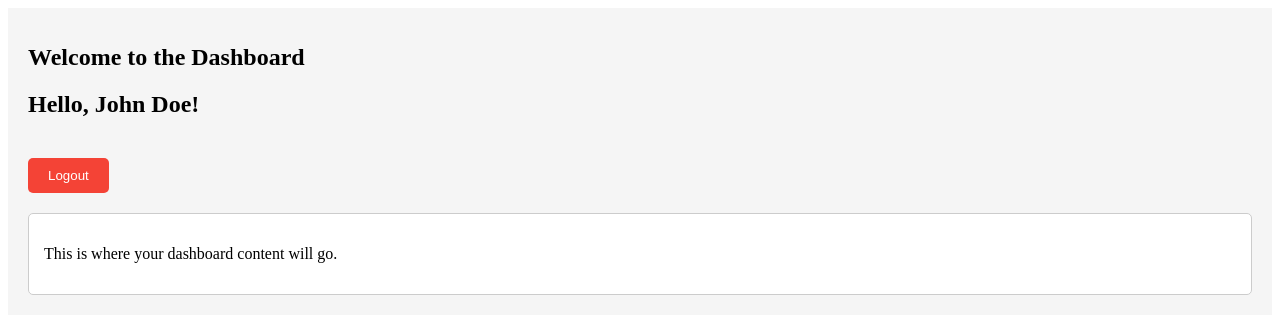
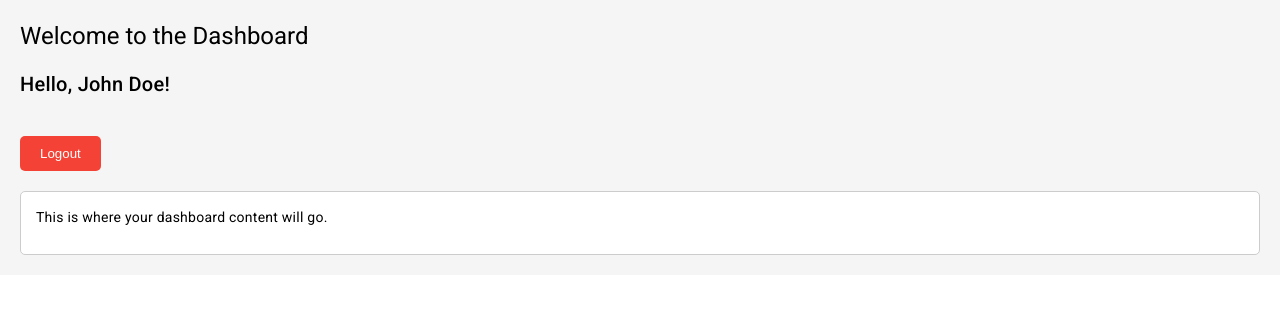
Before and after one commit to etwicaksono/Live-Attendance-Angular-App, an Angular app: page /dashboard in a window 1280 px wide. Shown: the top 334 px of the page. Built offline with nearby package versions, Linux system fonts and the light colour scheme.

Commit message:
Add @angular/material

```diff
--- a/angular.json
+++ b/angular.json
@@ -35,6 +35,7 @@
               "src/assets"
             ],
             "styles": [
+              "@angular/material/prebuilt-themes/pink-bluegrey.css",
               "src/styles.css"
             ],
             "scripts": []
@@ -94,6 +95,7 @@
               "src/assets"
             ],
             "styles": [
+              "@angular/material/prebuilt-themes/pink-bluegrey.css",
               "src/styles.css"
             ],
             "scripts": []
--- a/package.json
+++ b/package.json
@@ -11,10 +11,12 @@
   "private": true,
   "dependencies": {
     "@angular/animations": "^17.3.0",
+    "@angular/cdk": "^17.3.10",
     "@angular/common": "^17.3.0",
     "@angular/compiler": "^17.3.0",
     "@angular/core": "^17.3.0",
     "@angular/forms": "^17.3.0",
+    "@angular/material": "^17.3.10",
     "@angular/platform-browser": "^17.3.0",
     "@angular/platform-browser-dynamic": "^17.3.0",
     "@angular/router": "^17.3.0",
--- a/src/app/app.module.ts
+++ b/src/app/app.module.ts
@@ -7,6 +7,7 @@
 import {ReactiveFormsModule} from "@angular/forms";
 import {HttpClientModule} from "@angular/common/http";
 import { DashboardComponent } from './pages/dashboard/dashboard.component';
+import { provideAnimationsAsync } from '@angular/platform-browser/animations/async';
 
 @NgModule({
     declarations: [
@@ -20,7 +21,9 @@
         ReactiveFormsModule,
         HttpClientModule,
     ],
-    providers: [],
+    providers: [
+    provideAnimationsAsync()
+  ],
     bootstrap: [AppComponent]
 })
 export class AppModule {
--- a/src/index.html
+++ b/src/index.html
@@ -6,8 +6,10 @@
   <base href="/">
   <meta name="viewport" content="width=device-width, initial-scale=1">
   <link rel="icon" type="image/x-icon" href="favicon.ico">
+  <link href="https://fonts.googleapis.com/css2?family=Roboto:wght@300;400;500&display=swap" rel="stylesheet">
+  <link href="https://fonts.googleapis.com/icon?family=Material+Icons" rel="stylesheet">
 </head>
-<body>
+<body class="mat-typography">
 <app-root></app-root>
 </body>
 </html>
--- a/src/styles.css
+++ b/src/styles.css
@@ -1 +1,4 @@
 /* You can add global styles to this file, and also import other style files */
+
+html, body { height: 100%; }
+body { margin: 0; font-family: Roboto, "Helvetica Neue", sans-serif; }
```
Also changed, not shown: 1 other file (tests, documents, lock files or other folders).
